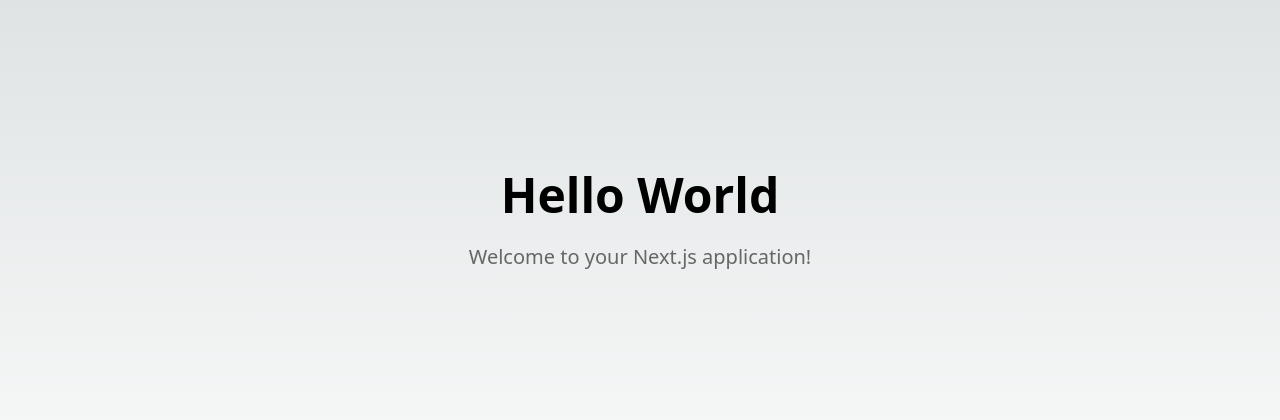
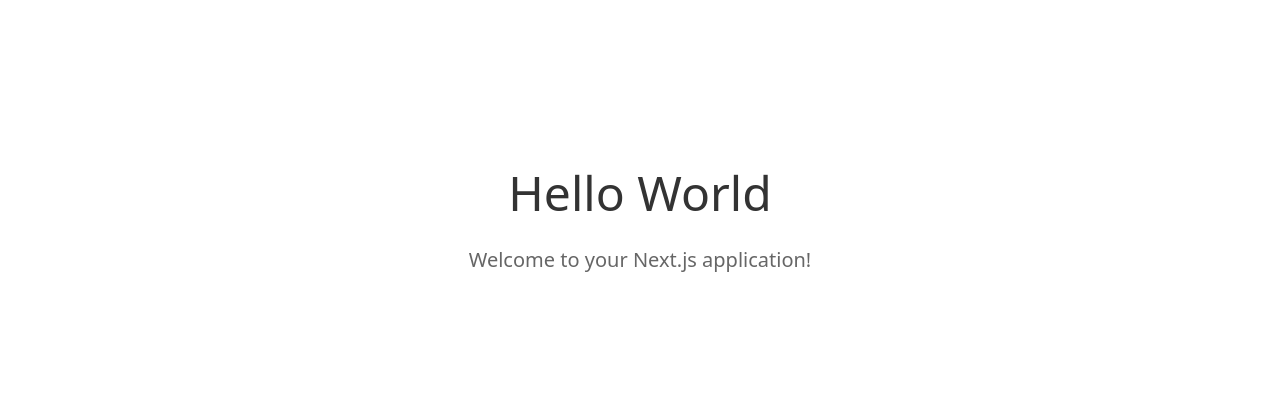
Before and after one commit to TnuLigdol/TnuLigdol, a Next.js app: page / in a window 1280 px wide. Shown: the part 184-604 px from the top of the page. Built offline with nearby package versions, Linux system fonts and the light colour scheme.

Commit message:
chore: configure Tailwind CSS v4
- Add postcss.config.mjs for Tailwind v4
- Set up design tokens (colors, fonts)
- Import Varela Round font

```diff
--- a/app/globals.css
+++ b/app/globals.css
@@ -1,3 +1,20 @@
+@import url("https://fonts.googleapis.com/css2?family=Varela+Round&display=swap");
+@import "tailwindcss";
+
+@theme {
+  /* Colors */
+  --color-primary: #66b768;
+  --color-primary-hover: #e49d0d;
+  --color-dark: #32373c;
+  --color-text: #333333;
+  --color-text-muted: #666666;
+  --color-background: #ffffff;
+
+  /* Font */
+  --font-family-sans: "Varela Round", system-ui, sans-serif;
+}
+
+/* Base styles */
 * {
   box-sizing: border-box;
   padding: 0;
@@ -11,25 +28,7 @@ body {
 }
 
 body {
-  color: rgb(var(--foreground-rgb));
-  background: linear-gradient(
-      to bottom,
-      transparent,
-      rgb(var(--background-end-rgb))
-    )
-    rgb(var(--background-start-rgb));
+  font-family: var(--font-family-sans);
+  color: var(--color-text);
+  background-color: var(--color-background);
 }
-
-:root {
-  --foreground-rgb: 0, 0, 0;
-  --background-start-rgb: 214, 219, 220;
-  --background-end-rgb: 255, 255, 255;
-}
-
-@media (prefers-color-scheme: dark) {
-  :root {
-    --foreground-rgb: 255, 255, 255;
-    --background-start-rgb: 0, 0, 0;
-    --background-end-rgb: 0, 0, 0;
-  }
-}
--- /dev/null
+++ b/postcss.config.mjs
@@ -0,0 +1,5 @@
+export default {
+  plugins: {
+    "@tailwindcss/postcss": {},
+  },
+};
```
